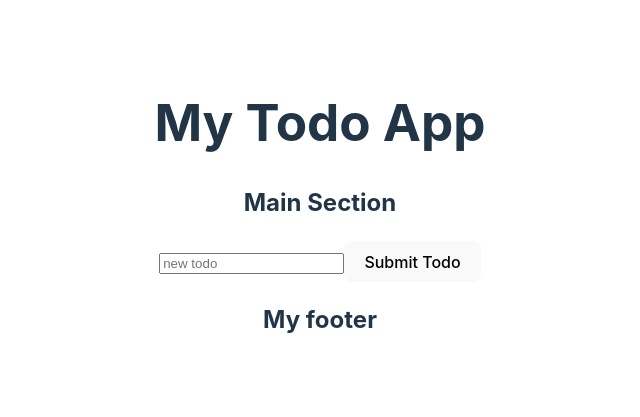
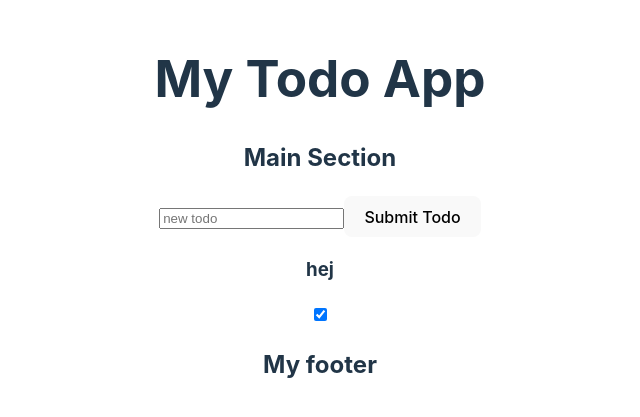
Before and after one commit to robin-sevelin/ToDo-App, a Vue app: page / in a window 1280 px wide. Shown: the part 191-608 px from the top of the page, without its empty margins (320-960 px from the left). Built offline with nearby package versions, Linux system fonts and the light colour scheme.

Commit message:
:sparkles: todo props

```diff
--- a/src/components/AppTodo.vue
+++ b/src/components/AppTodo.vue
@@ -1,6 +1,13 @@
-<script setup lang="ts"></script>
+<script setup lang="ts">
+  import { ITodoProps } from '../models/ITodoProps';
+
+  const props = defineProps<ITodoProps>();
+</script>
 <template>
-  <div></div>
+  <div todo="todo">
+    <h3>{{ props.todo.name }}</h3>
+    <input type="checkbox" :v-if="todo.done === true" checked />
+  </div>
 </template>
 
 <style scoped></style>
--- a/src/components/AppTodos.vue
+++ b/src/components/AppTodos.vue
@@ -4,13 +4,12 @@
 
   const todos = <Todo[]>[];
 
-  todos.push(new Todo('hej'));
-  todos.push(new Todo('tjo'));
-
-  console.log(todos);
+  todos.push(new Todo('hej', false, 1));
 </script>
 <template>
-  <AppTodo />
+  <div class="todo-container">
+    <AppTodo :todo="todo" v-for="todo in todos" :key="todo.id" />
+  </div>
 </template>
 
 <style scoped></style>
--- /dev/null
+++ b/src/models/ITodoProps.ts
@@ -0,0 +1,5 @@
+import Todo from './Todo';
+
+export interface ITodoProps {
+  todo: Todo;
+}
--- a/src/models/Todo.ts
+++ b/src/models/Todo.ts
@@ -1,6 +1,3 @@
 export class Todo {
-  todoDone: boolean;
-  constructor(public name: string) {
-    this.todoDone = false;
-  }
+  constructor(public name: string, public done: boolean, public id: number) {}
 }
```
